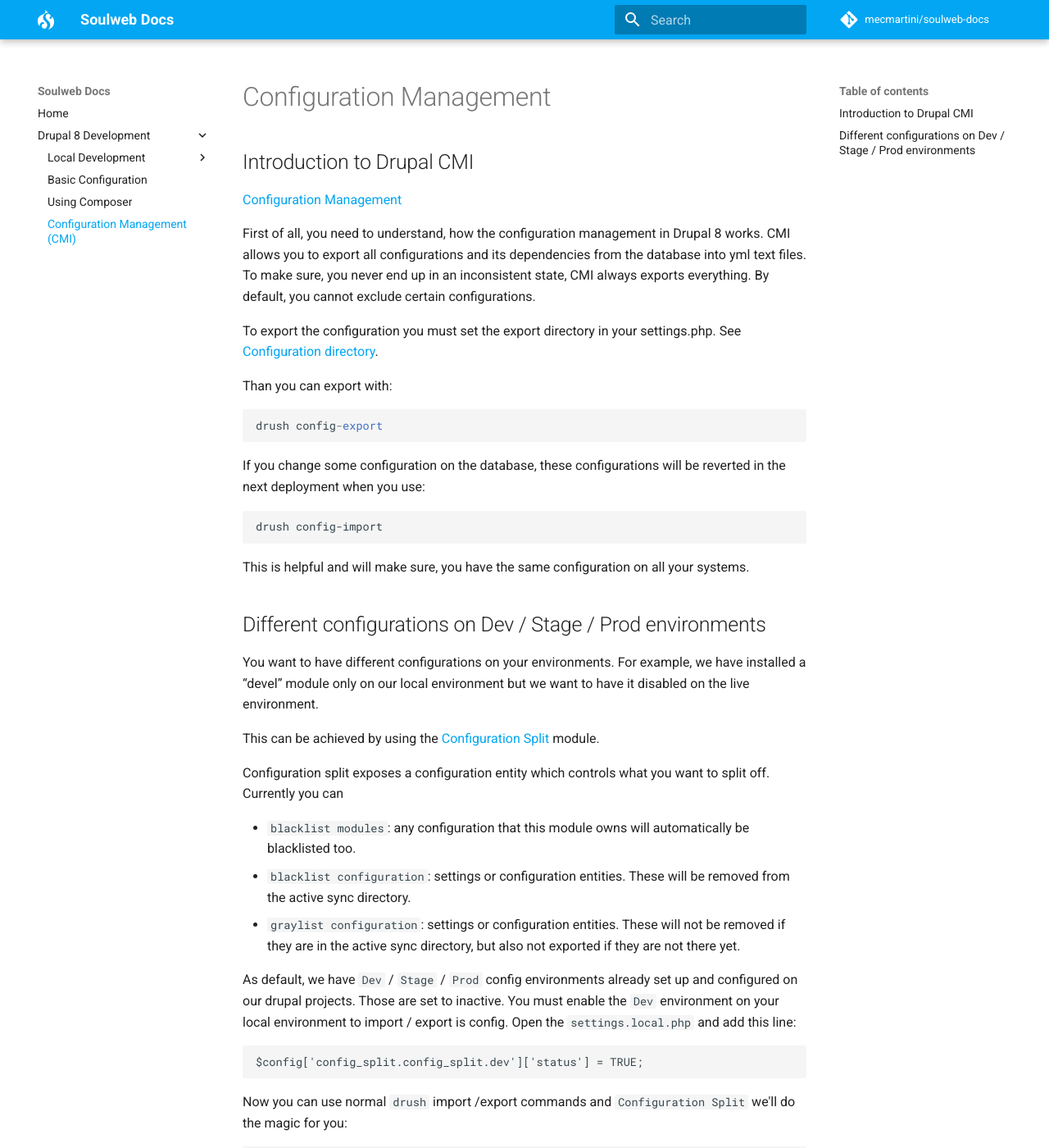
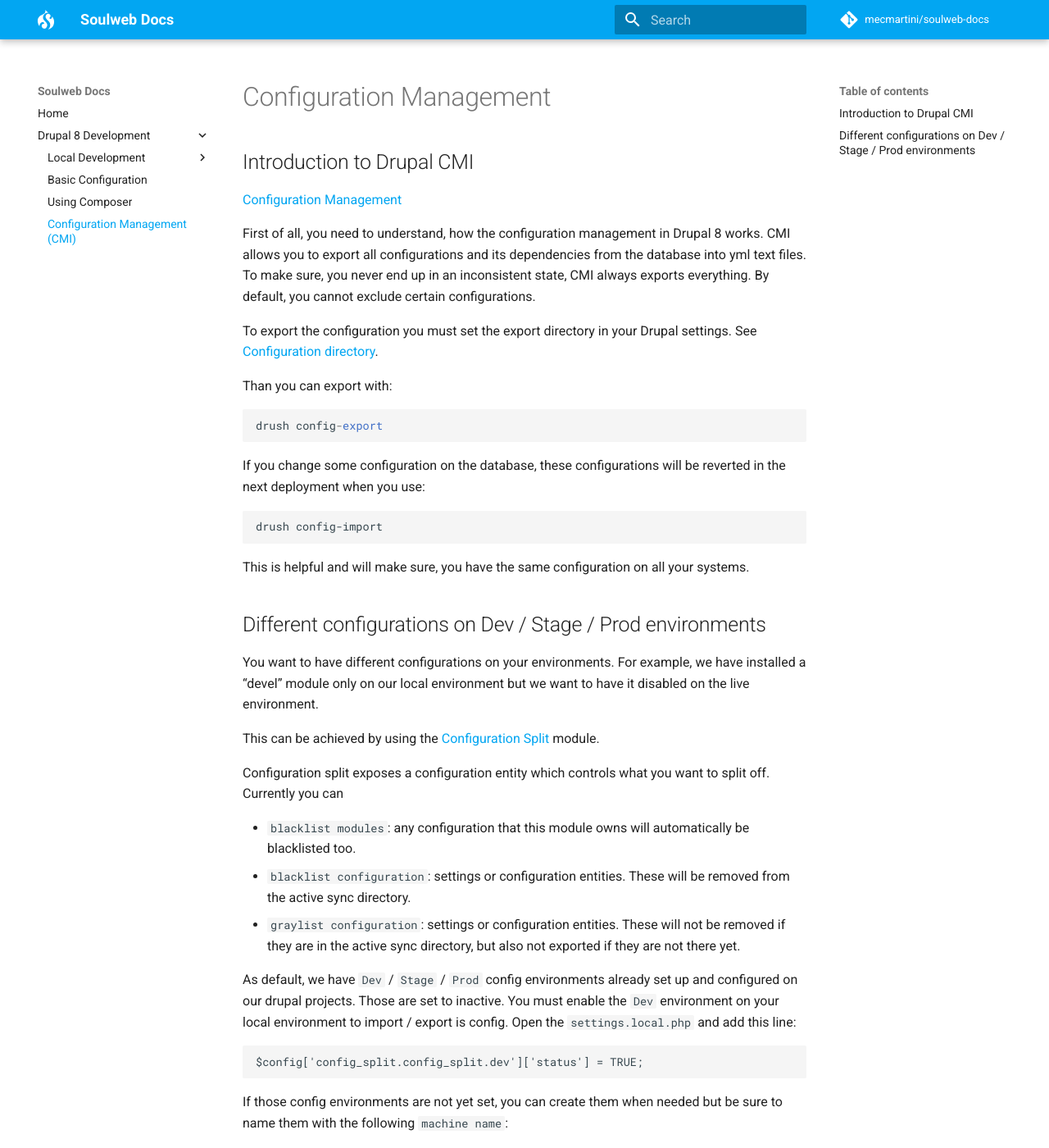
Before and after one commit to mecmartini/soulweb-docs, an MkDocs documentation site: the page built from docs/drupal/drupal_configuration_management.md, in a window 1280 px wide and 1400 px high. Shown: the whole window at 82% size. Built offline with MkDocs 1.6.1 and Material for MkDocs 9.7.7, drawn with Linux system fonts in a browser that asks for light colours; comment, search, counter and statistics services are not loaded; old or Windows-style settings are respelled for this version of MkDocs; some of the changed text lies outside the part shown.

Commit message:
Create Drupal CMI environments if not available

```diff
--- a/docs/drupal/drupal_configuration_management.md
+++ b/docs/drupal/drupal_configuration_management.md
@@ -6,7 +6,7 @@
 
 First of all, you need to understand, how the configuration management in Drupal 8 works. CMI allows you to export all configurations and its dependencies from the database into yml text files. To make sure, you never end up in an inconsistent state, CMI always exports everything. By default, you cannot exclude certain configurations.
 
-To export the configuration you must set the export directory in your settings.php. See [Configuration directory](drupal_basic_configuration.md#5-configuration-directory).
+To export the configuration you must set the export directory in your Drupal settings. See [Configuration directory](drupal_basic_configuration.md#5-configuration-directory).
 
 Than you can export with:
 
@@ -34,6 +34,14 @@
 
     $config['config_split.config_split.dev']['status'] = TRUE;
 
+If those config environments are not yet set, you can create them when needed but be sure to name them with the following `machine name`:
+
+* `dev`
+* `stage`
+* `prod`
+
+as those are the defaults for our projects.
+
 Now you can use normal `drush` import /export commands and `Configuration Split` we'll do the magic for you:
 
     # To export configuration
```
Also changed, not shown: site/drupal/drupal_configuration_management/index.html, site/mkdocs/search_index.json.
